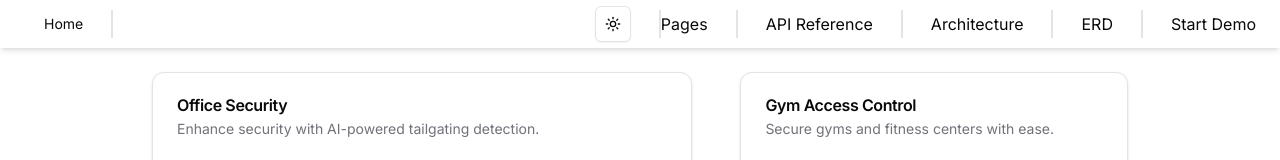
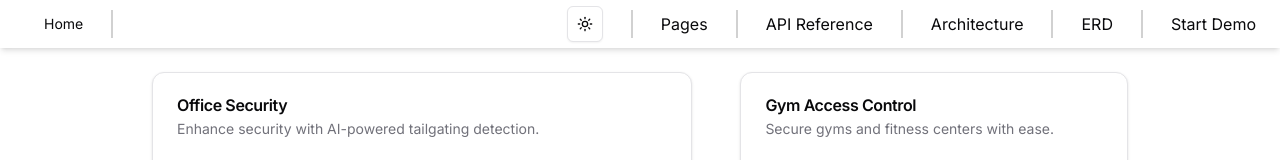
Before and after one commit to isacyoo/TD_demo, a Next.js app: page / in a window 1280 px wide. Shown: the top 160 px of the page. Built offline with nearby package versions, Linux system fonts and the light colour scheme; grey boxes are pictures that could not be loaded.

Commit message:
typo NavBar

```diff
--- a/src/components/common/NavBar.js
+++ b/src/components/common/NavBar.js
@@ -8,19 +8,19 @@ export default function NavBar() {
             <Link href ='/' className='ml-7 text-sm transition-all'>
                 Home
             </Link>
-            <div className='h-7 w-0.5 border-l-2 border-l-primary-900 ml-7'></div>
+            <div className='h-7 w-0.5 border-l-2 border-l-primary/20 mx-7'></div>
             <div className='flex items-center ml-auto mr-2'>
                 <ModeToggle />
-                <div className='h-7 w-0.5 border-l-2 border-l-primary-900 ml-7'></div>
+                <div className='h-7 w-0.5 border-l-2 border-l-primary/20 mx-7'></div>
                 <PagesDropdown />
-                <div className='h-7 w-0.5 border-l-2 border-l-primary-900 ml-7'></div>
-                <Link href='/api-reference' className='ml-7 border-'>API Reference</Link>
-                <div className='h-7 w-0.5 border-l-2 border-l-primary-900 ml-7'></div>
-                <Link href='/architecture' className='ml-7 border-'>Architecture</Link>
-                <div className='h-7 w-0.5 border-l-2 border-l-primary-900 ml-7'></div>
-                <Link href='/erd' className='ml-7 border-'>ERD</Link>
-                <div className='h-7 w-0.5 border-l-2 border-l-primary-900 ml-7'></div>
-                <Link href='/demo' className='ml-7 border-'>Start Demo</Link>
+                <div className='h-7 w-0.5 border-l-2 border-l-primary/20 mx-7'></div>
+                <Link href='/api-reference'>API Reference</Link>
+                <div className='h-7 w-0.5 border-l-2 border-l-primary/20 mx-7'></div>
+                <Link href='/architecture'>Architecture</Link>
+                <div className='h-7 w-0.5 border-l-2 border-l-primary/20 mx-7'></div>
+                <Link href='/erd'>ERD</Link>
+                <div className='h-7 w-0.5 border-l-2 border-l-primary/20 mx-7'></div>
+                <Link href='/demo'>Start Demo</Link>
             </div>
         </div>
     )
```
